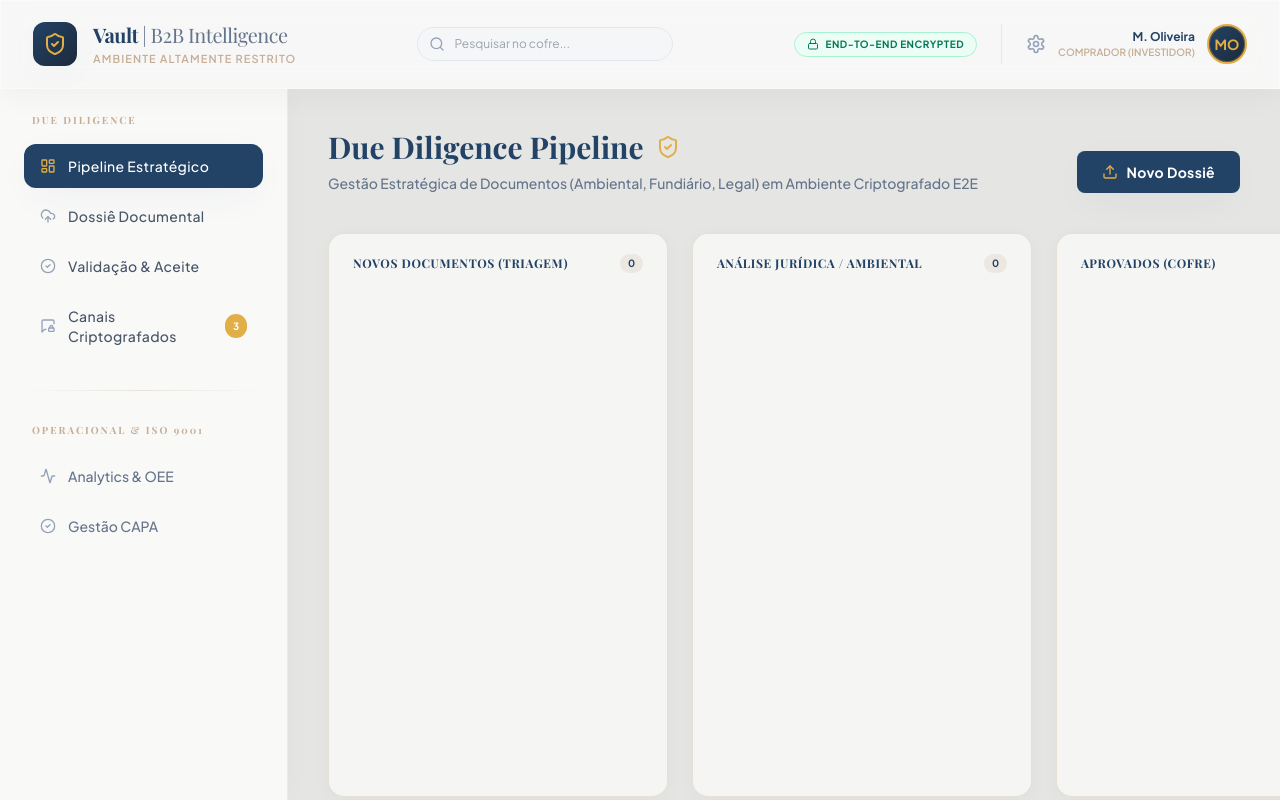
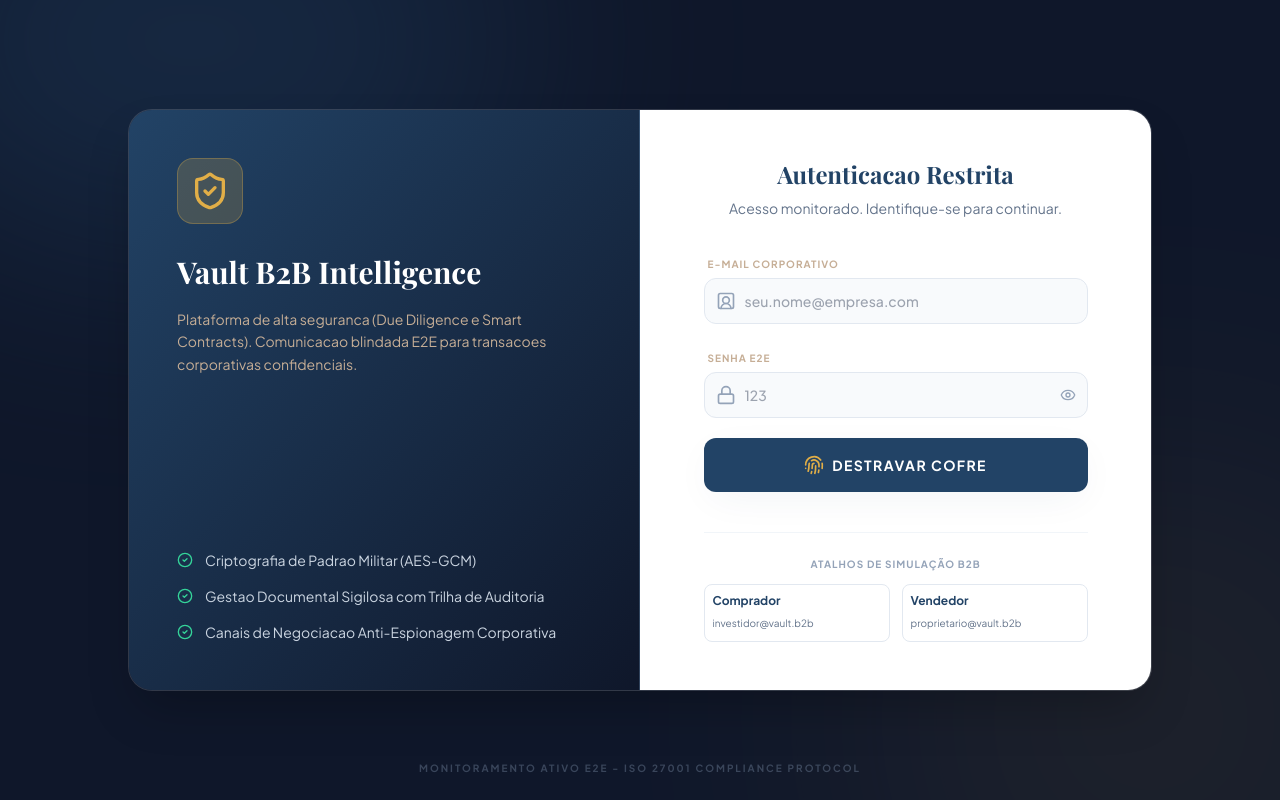
Before and after one commit to asaphgn-rgb/industrial-saas-platform, a React (Vite) app: page / in a window 1280 px wide. Built offline with nearby package versions, Linux system fonts and the light colour scheme; a web font is replaced by a local one.

Commit message:
feat: criar tela de login blindada substituindo acesso aberto ao cofre

```diff
--- a/src/App.tsx
+++ b/src/App.tsx
@@ -23,6 +23,7 @@ import { SecureUploadPage } from './components/documents/SecureUploadPage';
 import { KanbanBoard } from './components/kanban/KanbanBoard';
 import { SecureChat } from './components/secure-chat/SecureChat';
 import { SecureDocumentValidation } from './components/documents/SecureDocumentValidation';
+import { SecureLogin } from './components/auth/SecureLogin';
 
 type TabType = 'dashboard' | 'qms' | 'mes' | 'documents' | 'upload_secure' | 'pipeline_secure' | 'chat_secure' | 'validation_secure';
 
@@ -34,7 +35,7 @@ export default function App() {
     { id: '22222222-2222-2222-2222-222222222222', name: 'M. Oliveira', role: 'Comprador (Investidor)', initials: 'MO' },
     { id: '33333333-3333-3333-3333-333333333333', name: 'F. Silva', role: 'Vendedor (Proprietário)', initials: 'FS' }
   ];
-  const [currentUser, setCurrentUser] = useState(mockUsers[0]);
+  const [currentUser, setCurrentUser] = useState<any>(null);
   const [showUserMenu, setShowUserMenu] = useState(false);
 
   const currentTenantId = 'tenant-industrial-demo-uuid';
@@ -42,6 +43,8 @@ export default function App() {
 
   const demoBoardId = '00000000-0000-0000-0000-000000000001';
   const demoRoomId = '11111111-1111-1111-1111-111111111111';
+
+  if (!currentUser) return <SecureLogin onLogin={setCurrentUser} mockUsers={mockUsers} />;
 
   return (
     <div className="min-h-screen bg-elite-paper text-elite-navy flex flex-col font-sans">
--- /dev/null
+++ b/src/components/auth/SecureLogin.tsx
@@ -0,0 +1,197 @@
+import React, { useState } from 'react';
+import { ShieldCheck, Lock, Fingerprint, Eye, EyeOff, UserSquare2, CheckCircle2 } from 'lucide-react';
+
+interface SecureLoginProps {
+  onLogin: (user: any) => void;
+  mockUsers: any[];
+}
+
+export function SecureLogin({ onLogin, mockUsers }: SecureLoginProps) {
+  const [email, setEmail] = useState('');
+  const [password, setPassword] = useState('');
+  const [showPassword, setShowPassword] = useState(false);
+  const [error, setError] = useState('');
+  const [isAuthenticating, setIsAuthenticating] = useState(false);
+
+  // Mapeamento ficticio para credenciais de teste baseado nos mockUsers
+  const validCredentials: Record<string, any> = {
+    'investidor@vault.b2b': { password: '123', user: mockUsers[0] }, // M. Oliveira
+    'proprietario@vault.b2b': { password: '123', user: mockUsers[1] } // F. Silva
+  };
+
+  const handleLogin = async (e: React.FormEvent) => {
+    e.preventDefault();
+    setError('');
+
+    if (!email || !password) {
+      setError('Credenciais obrigatorias para ingresso no cofre.');
+      return;
+    }
+
+    setIsAuthenticating(true);
+
+    // Simular handshake e verificacao E2E
+    setTimeout(() => {
+      const match = validCredentials[email.toLowerCase()];
+      if (match && match.password === password) {
+        onLogin(match.user);
+      } else {
+        setError('Credenciais invalidas ou acesso revogado.');
+        setIsAuthenticating(false);
+      }
+    }, 1500);
+  };
+
+  return (
+    <div className="min-h-screen bg-slate-900 flex items-center justify-center p-4 font-sans relative overflow-hidden selection:bg-elite-gold selection:text-white">
+
+      {/* Background Decorativo e Efeitos */}
+      <div className="absolute top-0 left-0 w-full h-full overflow-hidden pointer-events-none">
+         <div className="absolute -top-[20%] -left-[10%] w-[50%] h-[50%] bg-elite-navy rounded-full blur-[120px] opacity-40"></div>
+         <div className="absolute top-[60%] -right-[10%] w-[40%] h-[60%] bg-elite-gold rounded-full blur-[150px] opacity-10"></div>
+      </div>
+
+      <div className="w-full max-w-5xl grid grid-cols-1 md:grid-cols-2 gap-0 bg-white/5 backdrop-blur-xl border border-white/10 rounded-3xl shadow-2xl overflow-hidden relative z-10">
+
+        {/* Painel Esquerdo: Marketing e Branding */}
+        <div className="hidden md:flex flex-col justify-between p-12 bg-gradient-to-br from-elite-navy to-slate-900 relative border-r border-white/10">
+           <div>
+              <div className="bg-elite-gold/20 p-3 rounded-2xl inline-block mb-6 border border-elite-gold/30">
+                <ShieldCheck className="w-10 h-10 text-elite-gold" />
+              </div>
+              <h1 className="text-3xl font-bold font-serif text-white leading-tight">
+                Vault B2B Intelligence
+              </h1>
+              <p className="text-elite-sand mt-4 text-sm leading-relaxed max-w-sm">
+                Plataforma de alta seguranca (Due Diligence e Smart Contracts). Comunicacao blindada E2E para transacoes corporativas confidenciais.
+              </p>
+           </div>
+
+           <div className="space-y-4">
+              <div className="flex items-center space-x-3 text-slate-300 text-sm">
+                 <CheckCircle2 className="w-4 h-4 text-emerald-400" />
+                 <span>Criptografia de Padrao Militar (AES-GCM)</span>
+              </div>
+              <div className="flex items-center space-x-3 text-slate-300 text-sm">
+                 <CheckCircle2 className="w-4 h-4 text-emerald-400" />
+                 <span>Gestao Documental Sigilosa com Trilha de Auditoria</span>
+              </div>
+              <div className="flex items-center space-x-3 text-slate-300 text-sm">
+                 <CheckCircle2 className="w-4 h-4 text-emerald-400" />
+                 <span>Canais de Negociacao Anti-Espionagem Corporativa</span>
+              </div>
+           </div>
+        </div>
+
+        {/* Painel Direito: Formulario de Login */}
+        <div className="p-8 md:p-12 flex flex-col justify-center bg-white relative">
+
+          <div className="text-center mb-8">
+            <h2 className="text-2xl font-bold text-elite-navy font-serif">Autenticacao Restrita</h2>
+            <p className="text-sm text-slate-500 mt-2">Acesso monitorado. Identifique-se para continuar.</p>
+          </div>
+
+          <form onSubmit={handleLogin} className="space-y-5 max-w-sm mx-auto w-full">
+
+            {error && (
+               <div className="p-3 bg-red-50 border border-red-200 rounded-lg text-red-600 text-xs font-bold text-center animate-pulse">
+                 {error}
+               </div>
+            )}
+
+            <div className="space-y-1">
+               <label className="text-[10px] font-bold uppercase tracking-widest text-elite-sand pl-1">E-mail Corporativo</label>
+               <div className="relative">
+                 <div className="absolute inset-y-0 left-0 pl-3 flex items-center pointer-events-none">
+                   <UserSquare2 className="h-5 w-5 text-slate-400" />
+                 </div>
+                 <input
+                   type="email"
+                   value={email}
+                   onChange={(e) => setEmail(e.target.value)}
+                   className="block w-full pl-10 pr-3 py-3 border border-slate-200 rounded-xl bg-slate-50 focus:bg-white text-elite-navy text-sm font-medium focus:ring-2 focus:ring-elite-gold focus:border-elite-gold transition-all outline-none"
+                   placeholder="seu.nome@empresa.com"
+                   required
+                 />
+               </div>
+            </div>
+
+            <div className="space-y-1">
+               <label className="text-[10px] font-bold uppercase tracking-widest text-elite-sand pl-1">Senha E2E</label>
+               <div className="relative">
+                 <div className="absolute inset-y-0 left-0 pl-3 flex items-center pointer-events-none">
+                   <Lock className="h-5 w-5 text-slate-400" />
+                 </div>
+                 <input
+                   type={showPassword ? 'text' : 'password'}
+                   value={password}
+                   onChange={(e) => setPassword(e.target.value)}
+                   className="block w-full pl-10 pr-10 py-3 border border-slate-200 rounded-xl bg-slate-50 focus:bg-white text-elite-navy text-sm font-medium focus:ring-2 focus:ring-elite-gold focus:border-elite-gold transition-all outline-none"
+                   placeholder="123"
+                   required
+                 />
+                 <button
+                   type="button"
+                   onClick={() => setShowPassword(!showPassword)}
+                   className="absolute inset-y-0 right-0 pr-3 flex items-center text-slate-400 hover:text-elite-navy transition-colors"
+                 >
+                   {showPassword ? <EyeOff className="h-4 w-4" /> : <Eye className="h-4 w-4" />}
+                 </button>
+               </div>
+            </div>
+
+            <button
+              type="submit"
+              disabled={isAuthenticating}
+              className="w-full flex items-center justify-center px-4 py-4 border border-transparent text-sm font-bold rounded-xl text-white bg-elite-navy hover:bg-slate-800 shadow-premium uppercase tracking-widest transition-all mt-4 disabled:opacity-70 disabled:cursor-not-allowed"
+            >
+              {isAuthenticating ? (
+                <>
+                   <Lock className="animate-pulse w-5 h-5 mr-2 text-elite-gold" />
+                   Verificando Chaves...
+                </>
+              ) : (
+                <>
+                   <Fingerprint className="w-5 h-5 mr-2 text-elite-gold" />
+                   Destravar Cofre
+                </>
+              )}
+            </button>
+          </form>
+
+          {/* Dicas de Teste */}
+          <div className="mt-10 pt-6 border-t border-slate-100 max-w-sm mx-auto w-full">
+             <p className="text-[10px] font-bold uppercase tracking-widest text-slate-400 text-center mb-3">Atalhos de Simulação B2B</p>
+             <div className="grid grid-cols-2 gap-3">
+               <button
+                 type="button"
+                 onClick={() => { setEmail('investidor@vault.b2b'); setPassword('123'); }}
+                 className="p-2 border border-slate-200 rounded-lg text-left hover:border-elite-gold hover:bg-elite-paper transition-all group"
+               >
+                 <span className="text-xs font-bold text-elite-navy block">Comprador</span>
+                 <span className="text-[10px] text-slate-500">investidor@vault.b2b</span>
+               </button>
+               <button
+                 type="button"
+                 onClick={() => { setEmail('proprietario@vault.b2b'); setPassword('123'); }}
+                 className="p-2 border border-slate-200 rounded-lg text-left hover:border-elite-gold hover:bg-elite-paper transition-all group"
+               >
+                 <span className="text-xs font-bold text-elite-navy block">Vendedor</span>
+                 <span className="text-[10px] text-slate-500">proprietario@vault.b2b</span>
+               </button>
+             </div>
+          </div>
+
+        </div>
+      </div>
+
+      {/* Footer / Info de compliance */}
+      <div className="absolute bottom-6 left-0 w-full text-center z-0">
+        <p className="text-[10px] text-slate-500/50 uppercase tracking-[0.2em] font-bold">
+           Monitoramento Ativo E2E - ISO 27001 Compliance Protocol
+        </p>
+      </div>
+
+    </div>
+  );
+}
```
